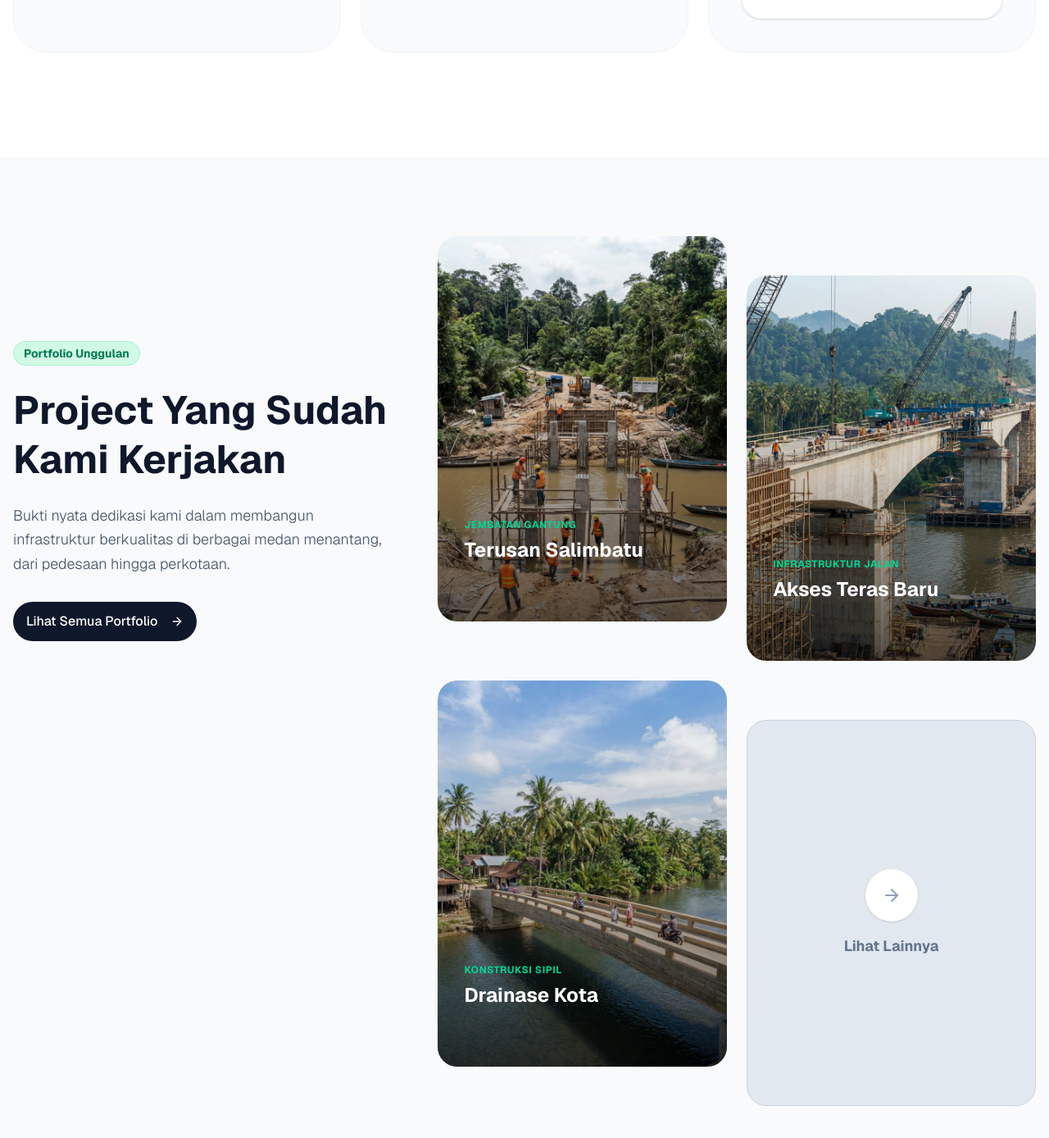
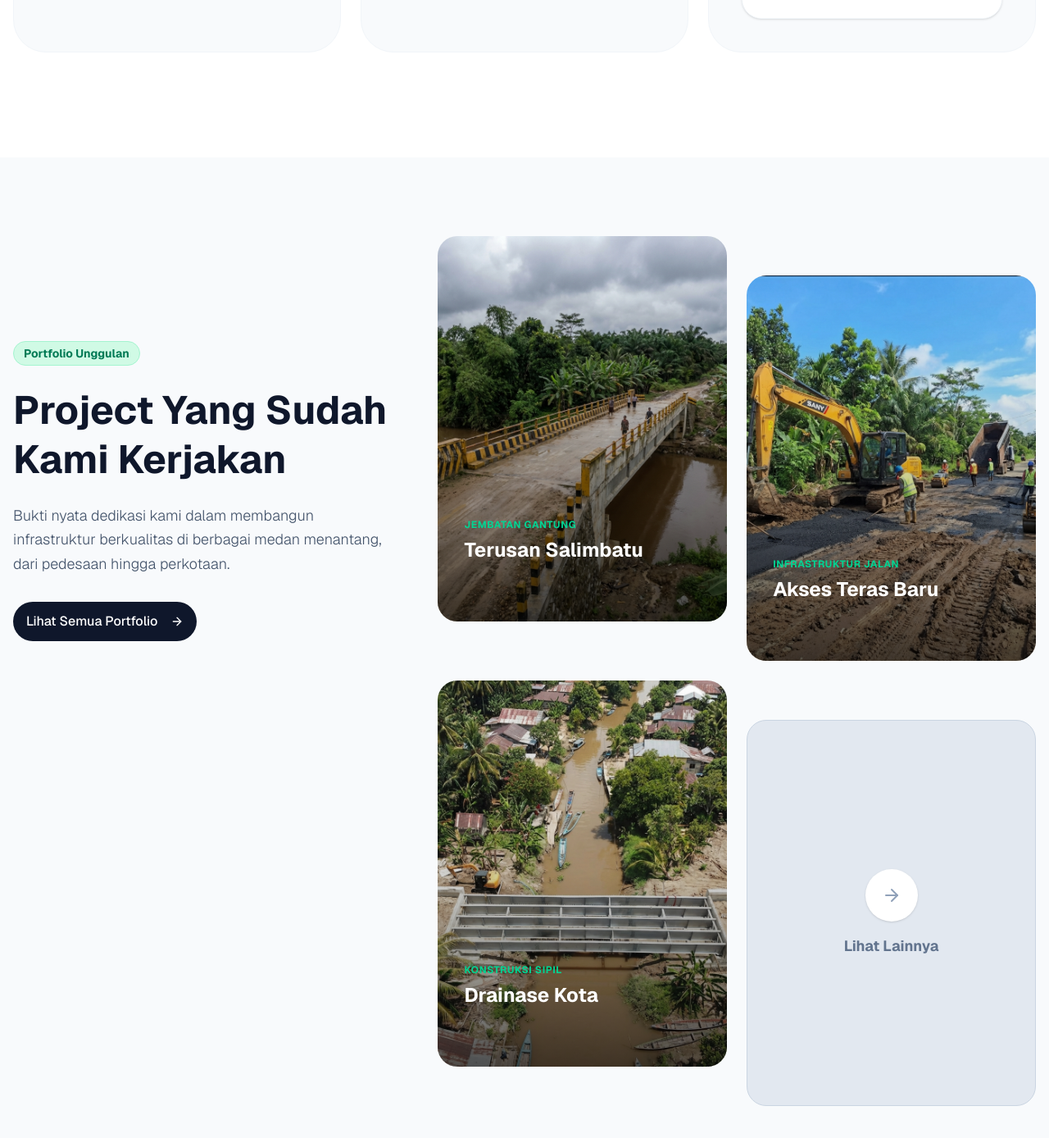
Before and after one commit to Richienv/kidnusagemilang, a Next.js app: page / in a window 1280 px wide. Shown: the part 3660-5048 px from the top of the page at 82% size. Built offline with nearby package versions, Linux system fonts and the light colour scheme.

Commit message:
feat: update project section images with consistent AI-generated assets

```diff
--- a/src/app/page.tsx
+++ b/src/app/page.tsx
@@ -353,7 +353,7 @@ export default function Home() {
               {/* Project Card 1 */}
               <div className="group relative aspect-square md:aspect-[3/4] rounded-2xl md:rounded-3xl overflow-hidden cursor-pointer">
                 <Image
-                  src="/assets/project-rural.png"
+                  src="/assets/hero-gen-bridge.png"
                   alt="Terusan Salimbatu"
                   fill
                   className="object-cover transition-transform duration-700 group-hover:scale-110"
@@ -371,7 +371,7 @@ export default function Home() {
               {/* Project Card 2 */}
               <div className="group relative aspect-square md:aspect-[3/4] rounded-2xl md:rounded-3xl overflow-hidden cursor-pointer md:mt-12">
                 <Image
-                  src="/assets/project-1.png"
+                  src="/assets/hero-gen-road.png"
                   alt="Akses Teras Baru"
                   fill
                   className="object-cover transition-transform duration-700 group-hover:scale-110"
@@ -389,7 +389,7 @@ export default function Home() {
               {/* Project Card 3 */}
               <div className="group relative aspect-square md:aspect-[3/4] rounded-2xl md:rounded-3xl overflow-hidden cursor-pointer">
                 <Image
-                  src="/assets/hero-rural.png"
+                  src="/assets/hero-gen-aerial.png"
                   alt="Drainase Kota"
                   fill
                   className="object-cover transition-transform duration-700 group-hover:scale-110"
```
